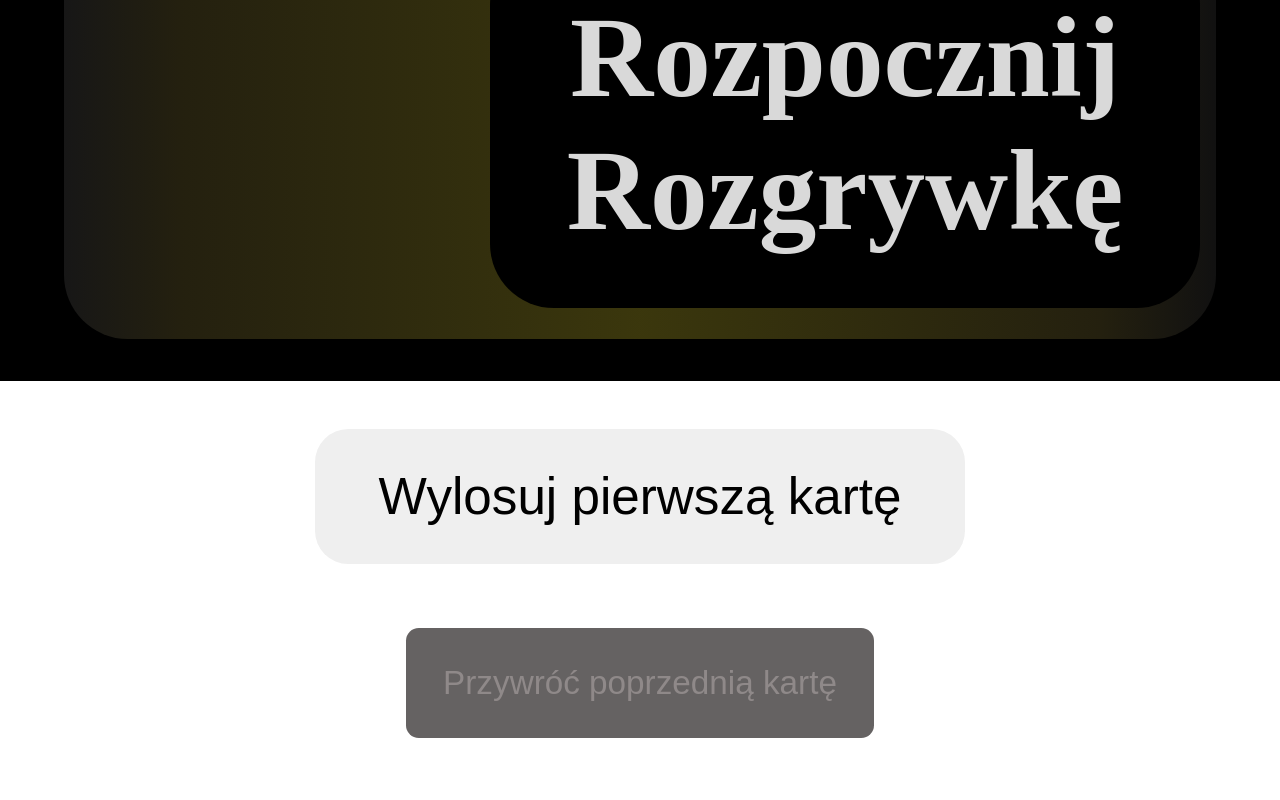
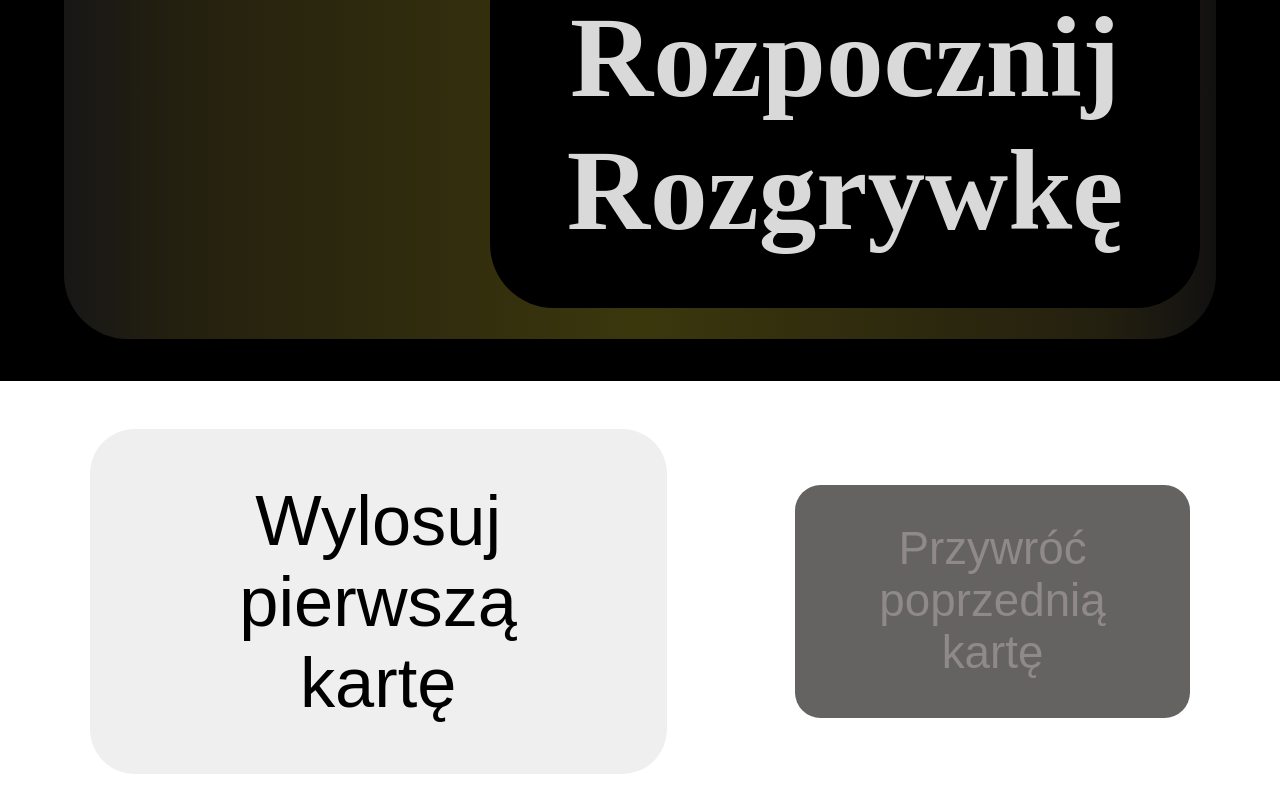
Before and after one commit to BunS16547/wiedzmin-karty, a React (Vite) app: page / in a window 1280 px wide. Shown: the part 419-1219 px from the top of the page. Before the commit the page ends 1183 px from the top, so only its background shows below. Built offline with nearby package versions, Linux system fonts and the light colour scheme.

Commit message:
zmiana wyglądu i layoutu przycisków

```diff
--- a/src/App.css
+++ b/src/App.css
@@ -67,17 +67,19 @@
     .action-buttons {
         display: flex;
         align-items: center;
-        flex-direction: column;
+        justify-content: center;
 
-        gap: 5vw;
+        gap: 10vw;
+        font-size: 5.5vw;
+
 
         padding: 0 2vw 2vw;
     }
 
     .roll-next-card {
-        padding: 3vw 5vw;
-        font-size: 4vw;
-        border-radius: 2.6vw;
+        padding: 4vw 6vw;
+        font-size: 1em;
+        border-radius: 3.5vw;
 
         &:active {
             color: white;
@@ -87,9 +89,9 @@
     }
 
     .show-previous-card {
-        padding: 2.8vw 2.9vw;
-        font-size: 2.6vw;
-        border-radius: 1vw;
+        padding: 3vw 3vw;
+        font-size: 0.65em;
+        border-radius: 2vw;
         background-color: #a87309;
         color: white;
 
```
